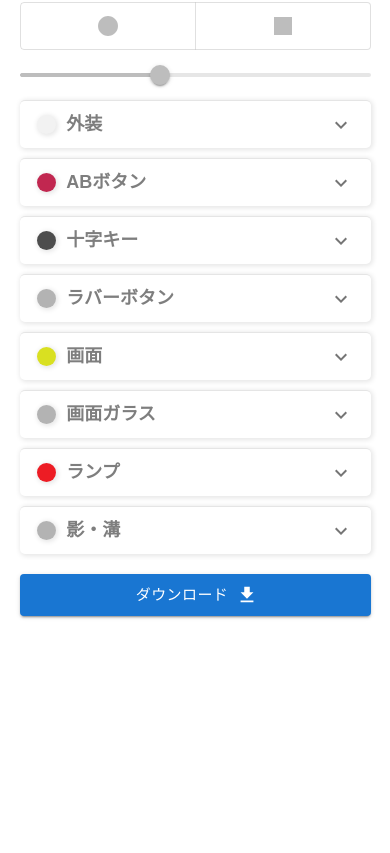
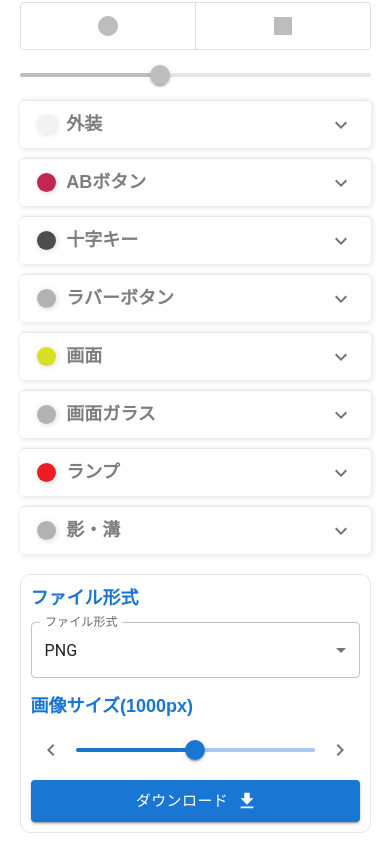
Before and after one commit to i-X-ce/NextProgrammeCollection, a Next.js app: page /pages/game-img-generator in a window 390 px wide. Shown: the part 435-1288 px from the top of the page. Before the commit the page ends 1071 px from the top, so only its background shows below. Built offline with nearby package versions, Linux system fonts and the light colour scheme.

Commit message:
✨ 画像設定を追加

```diff
--- a/src/app/components/specific/game-img-generator/GameSVG/index.tsx
+++ b/src/app/components/specific/game-img-generator/GameSVG/index.tsx
@@ -7,7 +7,11 @@ import { ChromePicker } from "react-color";
 import {
   Button,
   Checkbox,
+  FormControl,
   IconButton,
+  InputLabel,
+  MenuItem,
+  Select,
   Slider,
   ToggleButton,
   ToggleButtonGroup,
@@ -16,6 +20,8 @@ import {
 import {
   Circle,
   Download,
+  KeyboardArrowLeft,
+  KeyboardArrowRight,
   Landscape,
   LandscapeOutlined,
   Replay,
@@ -213,16 +219,6 @@ const GameNames: Record<GameType, { EN: GameType; JP: string }> = {
   },
 };
 
-// // パレットを表示させるスタイルのセットを定義
-// const displayStyleSet: Record<GameType, PartsStyles[]> = {
-//   GB: ["shell", "AB", "rubber", "cross", "screen", "glass", "lamp", "shadow"],
-//   GBP: [],
-//   GBC: [],
-//   GBA: [],
-//   GC: [],
-//   SFC: [],
-// };
-
 export default function GameSVG() {
   const [gameType, setGameType] = useState<GameType>("GB");
   const [styleColors, setStyleColors] = useState<
@@ -267,6 +263,9 @@ export default function GameSVG() {
   ); // 背景の形
   const [backgroundSize, setBackgroundSize] = useState(20); // 背景のサイズ
   const [backgroundColor, setBackgroundColor] = useState("#4d4d4d"); // 背景の色
+
+  const [fileType, setFileType] = useState("png"); // 画像のファイル形式
+  const [imgSize, setImgSize] = useState(1000); // 画像のサイズ
 
   // 個別色の変更
   const handleSVGClick = (e: React.MouseEvent<SVGElement>) => {
@@ -306,7 +305,7 @@ export default function GameSVG() {
 
   // 画像ダウンロードの処理
   const handleSVGDownload = () => {
-    const svg = svgRef.current;
+    const svg = svgRef.current?.cloneNode(true) as SVGSVGElement;
     if (!svg) return;
     const discreteStyle = document.createElement("style");
     discreteStyle.innerHTML = discreteColorsStyles;
@@ -324,7 +323,22 @@ export default function GameSVG() {
       const context = canvas.getContext("2d");
       if (!context) return;
       // 背景の有無で分岐
-      const size = 1000;
+      const size = imgSize;
+
+      // svgは分岐
+      if (fileType === "svg") {
+        const svgBlob = new Blob([svgData], {
+          type: "image/svg+xml;charset=utf-8",
+        });
+        const url = URL.createObjectURL(svgBlob);
+        const a = document.createElement("a");
+        a.href = url;
+        a.download = `${gameType}.${fileType}`;
+        a.click();
+        URL.revokeObjectURL(url);
+        return;
+      }
+
       if (backgroundEnabled) {
         canvas.width = size;
         canvas.height = size;
@@ -362,22 +376,14 @@ export default function GameSVG() {
         context.drawImage(image, 0, 0, canvas.width, canvas.height);
       }
 
-      const pngUrl = canvas.toDataURL("image/png");
+      const pngUrl = canvas.toDataURL(`image/${fileType}`, 1.0);
       const a = document.createElement("a");
       a.href = pngUrl;
-      a.download = `${gameType}.png`;
+      a.download = `${gameType}.${fileType}`;
       a.click();
       URL.revokeObjectURL(url);
     };
     image.src = url;
-
-    // const canvas = await html2canvas(target);
-    // const dataUrl = canvas.toDataURL("image/png");
-    // const link = document.createElement("a");
-    // link.href = dataUrl;
-    // link.download = `${gameType}.png`;
-    // link.click();
-    // console.log("ダウンロード完了");
   };
 
   // SVG追加ルール
@@ -2050,16 +2056,8 @@ export default function GameSVG() {
           [gameType]: newStyleColors,
         };
       });
-      // setStyleColors3(newStyleColors);
-      // 個別で変更した部品をリセットする
-      // setChangePartsList((prev) => {
-      //   const resetParts = prev.filter((part) => part.name === style);
-      //   resetParts.forEach((part) => {
-      //     const element = part.element;
-      //     element.removeAttribute("style");
-      //   });
-      //   return prev.filter((part) => part.name !== style);
-      // });
+
+      // スタイルのカラーを変更したら、個別色を削除する
       setDiscreateColors((prev) => {
         if (!prev[gameType]) return prev;
         const ids = Object.keys(prev[gameType] || {}).filter(
@@ -2133,6 +2131,7 @@ export default function GameSVG() {
           {/* 左のコンテナ */}
           <div className={styles.leftContainer}>
             <ToggleButtonGroup
+              fullWidth
               value={gameType}
               color="primary"
               exclusive
@@ -2285,52 +2284,6 @@ export default function GameSVG() {
               </div>
             </div>
             {/* パレット */}
-            {/* {[
-            ...styleColors[gameType],
-            { style: "background", color: backgroundColor } as StyleColor,
-          ].map(
-            (styleObject) =>
-              (styleObject.style === "background" && !backgroundEnabled) || (
-                <PartsPallet
-                  key={`${gameType} ${styleObject.style}`}
-                  title={partsNames[styleObject.style]}
-                  colors={partsPalletes[styleObject.style]}
-                  color={styleObject.color}
-                  onChange={(color) => {
-                    // バックグラウンドは別処理
-                    if (styleObject.style === "background") {
-                      setBackgroundColor(color);
-                      return;
-                    }
-
-                    // スタイルのカラーを書き換える
-                    setStyleColors((prev) => {
-                      const newStyleColors = styleColors[gameType].map((s) =>
-                        s.style === styleObject.style ? { ...s, color } : s
-                      );
-                      return {
-                        ...prev,
-                        [gameType]: newStyleColors,
-                      };
-                    });
-                    // setStyleColors3(newStyleColors);
-                    // 個別で変更した部品をリセットする
-                    setChangePartsList((prev) => {
-                      const resetParts = prev.filter(
-                        (part) => part.name === styleObject.style
-                      );
-                      resetParts.forEach((part) => {
-                        const element = part.element;
-                        element.removeAttribute("style");
-                      });
-                      return prev.filter(
-                        (part) => part.name !== styleObject.style
-                      );
-                    });
-                  }}
-                />
-              )
-          )} */}
             {[
               ...styleColors[gameType],
               { style: "background", color: backgroundColor } as StyleColor,
@@ -2348,6 +2301,49 @@ export default function GameSVG() {
             )}
           </div>
         </div>
+
+        {/* ダウンロード */}
+        <div className={styles.downloadContainer}>
+          <div className={styles.downloadToolContainer}>
+            <div className={styles.downloadTool} style={{ flex: 1 }}>
+              <h2>ファイル形式</h2>
+              <FormControl>
+                <InputLabel>ファイル形式</InputLabel>
+                <Select
+                  label="ファイル形式"
+                  fullWidth
+                  value={fileType}
+                  onChange={(e) => {
+                    setFileType(e.target.value);
+                  }}
+                >
+                  <MenuItem value={"png"}>PNG</MenuItem>
+                  <MenuItem value={"jpeg"}>JPG</MenuItem>
+                  <MenuItem value={"svg"}>SVG</MenuItem>
+                </Select>
+              </FormControl>
+            </div>
+            <div
+              className={`${styles.downloadTool} ${styles.downloadToolSliderContainer}`}
+            >
+              <h2>画像サイズ({imgSize}px)</h2>
+              <div className={styles.downloadSizeContainer}>
+                <IconButton onClick={() => setImgSize((prev) => prev - 1)}>
+                  <KeyboardArrowLeft />
+                </IconButton>
+                <Slider
+                  max={2000}
+                  value={imgSize}
+                  onChange={(_, value) => {
+                    setImgSize(value as number);
+                  }}
+                />
+                <IconButton onClick={() => setImgSize((prev) => prev + 1)}>
+                  <KeyboardArrowRight />
+                </IconButton>
+              </div>
+            </div>
+          </div>
           <Button
             variant="contained"
             onClick={() => {
@@ -2355,10 +2351,12 @@ export default function GameSVG() {
             }}
             size="large"
             endIcon={<Download />}
+            fullWidth
           >
             ダウンロード
           </Button>
         </div>
+      </div>
     </>
   );
 }
--- a/src/app/components/specific/game-img-generator/GameSVG/style.module.css
+++ b/src/app/components/specific/game-img-generator/GameSVG/style.module.css
@@ -88,7 +88,8 @@
   align-items: center;
 }
 
-.bgToolsTitle {
+.bgToolsTitle,
+.downloadTool > h2 {
   font-size: large;
   font-weight: bold;
   color: var(--bc-primary);
@@ -109,6 +110,37 @@
 
   /* width: 40%; */
   /* align-items: start; */
+}
+
+.downloadContainer {
+  display: flex;
+  flex-direction: column;
+  gap: 10px;
+  border: 1px solid var(--bc-shadow);
+  padding: 20px;
+  border-radius: 10px;
+}
+
+.downloadToolContainer {
+  display: flex;
+  gap: 10px;
+}
+
+.downloadTool {
+  display: flex;
+  flex-direction: column;
+  gap: 10px;
+}
+
+.downloadToolSliderContainer {
+  width: 70%;
+}
+
+.downloadSizeContainer {
+  display: flex;
+  align-items: center;
+  gap: 10px;
+  margin: auto 0;
 }
 
 @media (max-width: 1500px) {
@@ -140,4 +172,21 @@
   .svgWrapper2 {
     width: 50vw;
   }
+
+  .downloadToolSliderContainer {
+    width: 100%;
+  }
+
+  .downloadToolContainer {
+    flex-direction: column;
+    gap: 15px;
+  }
+
+  .downloadContainer {
+    padding: 10px;
+  }
+
+  .downloadSizeContainer {
+    gap: 5px;
+  }
 }
```
Lines whose indentation alone changed are shown as unchanged.
